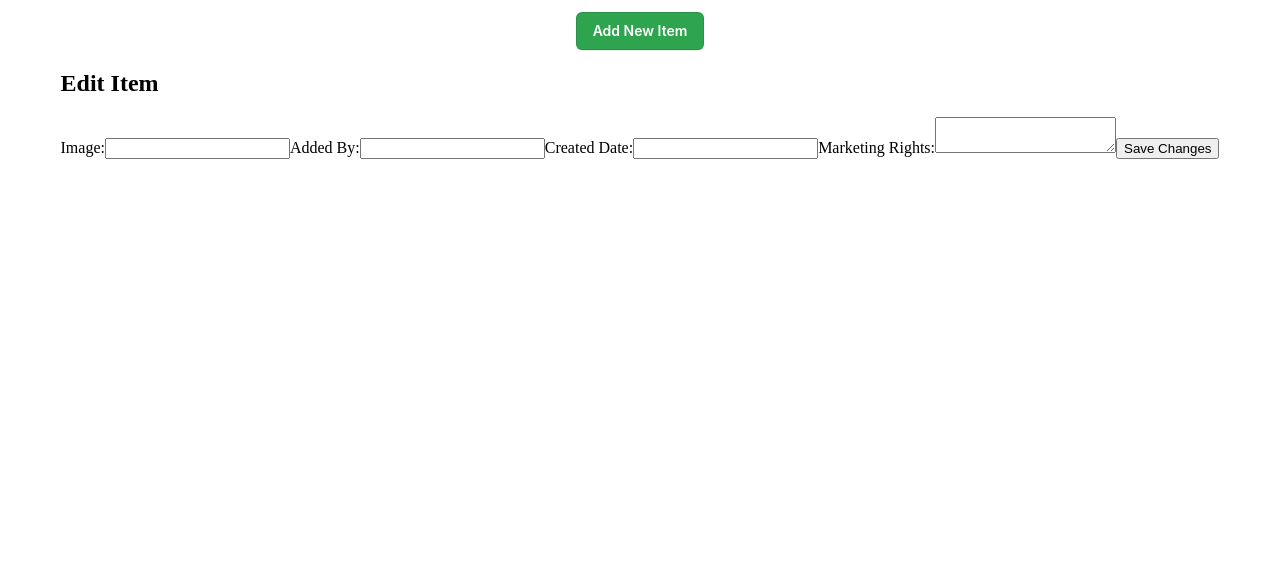
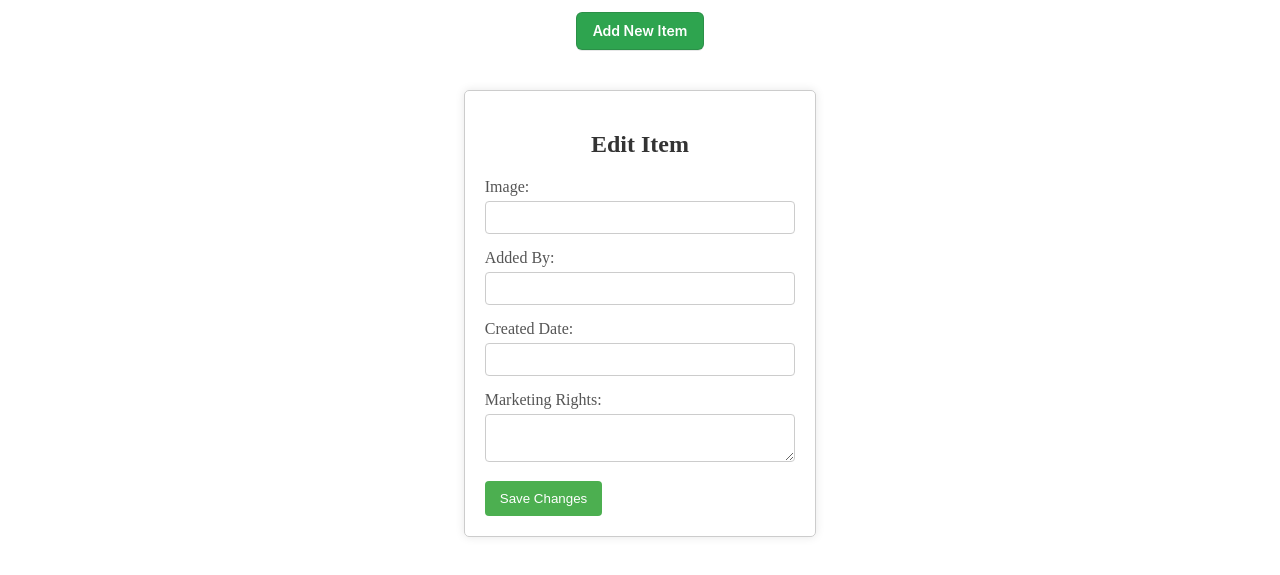
Before and after one commit to Sanket-09/Angular-projects-, an Angular app in the folder 26-01-assignment/: page /edit-item/1 in a window 1280 px wide. Shown: the part 277-852 px from the top of the page. Built offline with nearby package versions, Linux system fonts and the light colour scheme.

Commit message:
bug fixing in process to get the index from the local storage

```diff
--- a/26-01-assignment/src/app/add-item/add-item.component.html
+++ b/26-01-assignment/src/app/add-item/add-item.component.html
@@ -3,6 +3,9 @@
 <div>
   <h2>Add New Item</h2>
   <form [formGroup]="newItemForm" (ngSubmit)="onSubmit()">
+    <label for="index">Index:</label>
+    <input type="number" id="index" formControlName="index" />
+
     <label for="image">Image:</label>
     <input type="text" id="image" formControlName="image" />
 
--- a/26-01-assignment/src/app/add-item/add-item.component.ts
+++ b/26-01-assignment/src/app/add-item/add-item.component.ts
@@ -15,6 +15,7 @@ export class AddItemComponent implements OnInit {
   ngOnInit() {
 
     this.newItemForm = this.fb.group({
+      index: ['', [Validators.required]],
       image: ['', [Validators.required]],
       addedBy: ['', [Validators.required]],
       createdDate: ['', [Validators.required]],
--- a/26-01-assignment/src/app/app.component.scss
+++ b/26-01-assignment/src/app/app.component.scss
@@ -62,7 +62,7 @@ p {
 
 .nested-image {
   width: 100%;
-  height: 100%;
+  height: 15vw;
   object-fit: cover;
   border-radius: 15px 15px 0 0;
 }
@@ -70,12 +70,13 @@ p {
 .overlay {
   position: absolute;
   bottom: 0;
+  top:64%;
   left: 0;
   width: 100%;
   height: 30%;
   background: linear-gradient(rgba(255, 255, 255, 0), rgba(0, 0, 0, 0.7));
   color: #fff;
-  padding: 10px;
+  // padding: 10px;
   box-sizing: border-box;
   opacity: 0;
   transition: opacity 0.3s ease, height 0.3s ease;
--- a/26-01-assignment/src/app/app.component.ts
+++ b/26-01-assignment/src/app/app.component.ts
@@ -24,8 +24,8 @@ export class AppComponent {
     });
   }
 
-  editItem(itemId: string) {
-    this.router.navigate([`/edit-item/${itemId}`]);
+  editItem(index: number) {
+    this.router.navigate([`/edit-item/${index}`]);
   }
 
   navigateToAddItem() {
--- a/26-01-assignment/src/app/edit-item/edit-item.component.scss
+++ b/26-01-assignment/src/app/edit-item/edit-item.component.scss
@@ -0,0 +1,48 @@
+
+div {
+    max-width: max-content;
+    margin-top: 40px;
+    padding: 20px;
+    border: 1px solid #ccc;
+    border-radius: 5px;
+    box-shadow: 0 0 10px rgba(0, 0, 0, 0.1);
+  }
+
+  h2 {
+    text-align: center;
+    color: #333;
+  }
+
+  form {
+    display: inline;
+    gap: 10px;
+  }
+
+  label {
+    display: block;
+    margin-bottom: 5px;
+    color: #555;
+  }
+
+  input,
+  textarea {
+    width: 100%;
+    padding: 8px;
+    margin-bottom: 15px;
+    border: 1px solid #ccc;
+    border-radius: 4px;
+    box-sizing: border-box;
+  }
+
+  button {
+    background-color: #4caf50;
+    color: white;
+    padding: 10px 15px;
+    border: none;
+    border-radius: 4px;
+    cursor: pointer;
+  }
+
+  button:hover {
+    background-color: #45a049;
+  }
--- a/26-01-assignment/src/app/edit-item/edit-item.component.ts
+++ b/26-01-assignment/src/app/edit-item/edit-item.component.ts
@@ -15,7 +15,7 @@ import { FormBuilder, FormGroup, Validators } from '@angular/forms';
 export class EditItemComponent implements OnInit {
   item: any;
   itemForm!: FormGroup;
-  index!: any;
+  index!: number;
 
   constructor(
     private route: ActivatedRoute,
@@ -25,11 +25,13 @@ export class EditItemComponent implements OnInit {
   ) {}
 
   ngOnInit() {
-    this.route.paramMap.subscribe((params: ParamMap) => {
-      const indexParam = params.get('index');
-      this.index = indexParam ? +indexParam : undefined;
+
+      console.log('component initialised');
+      this.index = +this.route.snapshot.paramMap.get('index')!;
 
       console.log('Index:', this.index);
+
+
 
       if (this.index !== undefined) {
         this.item = this.dataService.getGridItem(this.index) || {};
@@ -44,7 +46,7 @@ export class EditItemComponent implements OnInit {
       } else {
         console.error('Index is undefined.');
       }
-    });
+
   }
 
   saveChanges() {
```
Also changed, not shown: 26-01-assignment/src/app/data.service.ts (line endings or trailing spaces).
